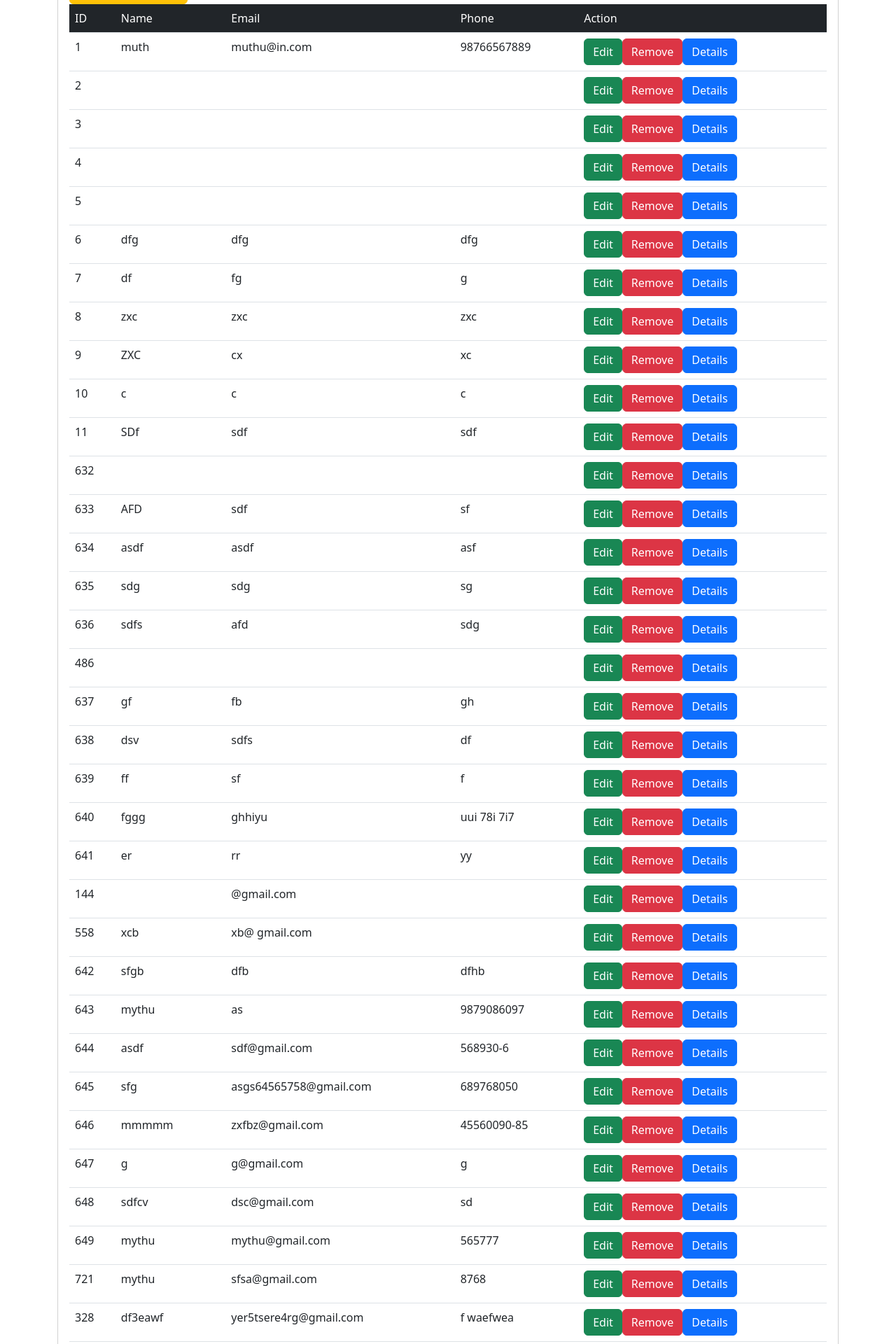
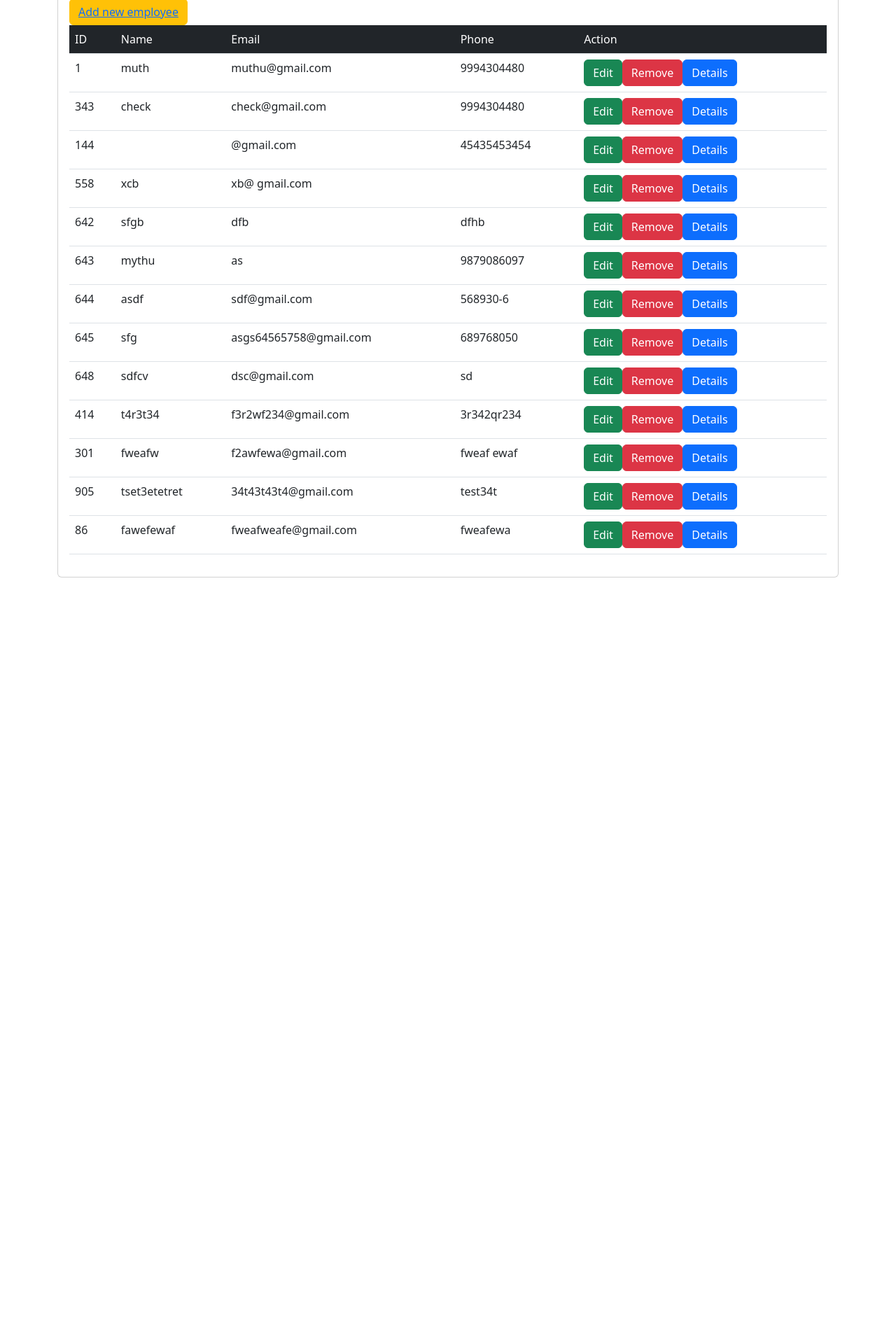
Before and after one commit to mythily-muthu/crud_operation, a React (Create React App) app: page / in a window 1280 px wide. Shown: the part 160-2080 px from the top of the page at 70% size. After the commit the page ends 985 px from the top, so only its background shows below. Built offline with nearby package versions, Linux system fonts and the light colour scheme; data requests are answered from the project's data file.

Commit message:
Feat: Confirm model added , Fix: Crud operation implemented

```diff
--- a/db.json
+++ b/db.json
@@ -3,142 +3,20 @@
     {
       "id": 1,
       "name": "muth",
-      "email": "muthu@in.com",
-      "phone": "98766567889",
-      "phone_number": "4566666666"
+      "email": "muthu@gmail.com",
+      "phone": "9994304480"
     },
     {
-      "id": 2
-    },
-    {
-      "id": 3
-    },
-    {
-      "id": 4
-    },
-    {
-      "id": 5
-    },
-    {
-      "id": 6,
-      "name": "dfg",
-      "email": "dfg",
-      "phone": "dfg",
-      "active": true
-    },
-    {
-      "id": 7,
-      "name": "df",
-      "email": "fg",
-      "phone": "g",
-      "active": true
-    },
-    {
-      "id": 8,
-      "name": "zxc",
-      "email": "zxc",
-      "phone": "zxc",
-      "active": true
-    },
-    {
-      "id": 9,
-      "name": "ZXC",
-      "email": "cx",
-      "phone": "xc",
-      "active": true
-    },
-    {
-      "id": 10,
-      "name": "c",
-      "email": "c",
-      "phone": "c",
-      "active": true
-    },
-    {
-      "id": 11,
-      "name": "SDf",
-      "email": "sdf",
-      "phone": "sdf",
-      "active": true
-    },
-    {
-      "0": "o",
-      "1": "n",
-      "id": 632
-    },
-    {
-      "id": 633,
-      "name": "AFD",
-      "email": "sdf",
-      "phone": "sf",
-      "active": true
-    },
-    {
-      "id": 634,
-      "name": "asdf",
-      "email": "asdf",
-      "phone": "asf",
-      "active": true
-    },
-    {
-      "id": 635,
-      "name": "sdg",
-      "email": "sdg",
-      "phone": "sg",
-      "active": true
-    },
-    {
-      "id": 636,
-      "name": "sdfs",
-      "email": "afd",
-      "phone": "sdg",
-      "active": true
-    },
-    {
-      "0": "o",
-      "1": "n",
-      "id": 486
-    },
-    {
-      "id": 637,
-      "name": "gf",
-      "email": "fb",
-      "phone": "gh",
-      "active": true
-    },
-    {
-      "id": 638,
-      "name": "dsv",
-      "email": "sdfs",
-      "phone": "df",
-      "active": true
-    },
-    {
-      "id": 639,
-      "name": "ff",
-      "email": "sf",
-      "phone": "f",
-      "active": true
-    },
-    {
-      "id": 640,
-      "name": "fggg",
-      "email": "ghhiyu",
-      "phone": "uui 78i 7i7",
-      "active": true
-    },
-    {
-      "id": 641,
-      "name": "er",
-      "email": "rr",
-      "phone": "yy",
-      "active": true
+      "id": 343,
+      "name": "check",
+      "email": "check@gmail.com",
+      "phone": "9994304480"
     },
     {
       "id": 144,
       "name": "",
       "email": "@gmail.com",
-      "phone_number": ""
+      "phone": "45435453454"
     },
     {
       "id": 558,
@@ -171,40 +49,10 @@
       "phone": "689768050"
     },
     {
-      "id": 646,
-      "name": "mmmmm",
-      "email": "zxfbz@gmail.com",
-      "phone": "45560090-85"
-    },
-    {
-      "id": 647,
-      "name": "g",
-      "email": "g@gmail.com",
-      "phone": "g"
-    },
-    {
       "id": 648,
       "name": "sdfcv",
       "email": "dsc@gmail.com",
       "phone": "sd"
-    },
-    {
-      "id": 649,
-      "name": "mythu",
-      "email": "mythu@gmail.com",
-      "phone": "565777"
-    },
-    {
-      "id": 721,
-      "name": "mythu",
-      "email": "sfsa@gmail.com",
-      "phone": "8768"
-    },
-    {
-      "id": 328,
-      "name": "df3eawf ",
-      "email": "yer5tsere4rg@gmail.com",
-      "phone": "f waefwea"
     },
     {
       "id": 414,
--- a/package.json
+++ b/package.json
@@ -9,6 +9,7 @@
     "axios": "^1.2.2",
     "bootstrap": "^5.2.3",
     "react": "^18.2.0",
+    "react-bootstrap": "^2.7.0",
     "react-dom": "^18.2.0",
     "react-router-dom": "^6.6.2",
     "react-scripts": "5.0.1",
--- a/public/index.html
+++ b/public/index.html
@@ -10,6 +10,12 @@
       content="Web site created using create-react-app"
     />
     <link rel="apple-touch-icon" href="%PUBLIC_URL%/logo192.png" />
+    <link
+      rel="stylesheet"
+      href="https://cdn.jsdelivr.net/npm/bootstrap@5.2.3/dist/css/bootstrap.min.css"
+      integrity="sha384-rbsA2VBKQhggwzxH7pPCaAqO46MgnOM80zW1RWuH61DGLwZJEdK2Kadq2F9CUG65"
+      crossorigin="anonymous"
+    />
     <!--
       manifest.json provides metadata used when your web app is installed on a
       user's mobile device or desktop. See https://developers.google.com/web/fundamentals/web-app-manifest/
--- a/src/App.js
+++ b/src/App.js
@@ -10,7 +10,7 @@ import EmpDetails from "./EmpDetails";
 function App() {
   return (
     <div className="App">
-      <h2 className='text-center'>React CRUD application</h2>
+      <h2 className='text-center ' style={{ marginTop: "30px" }}>React CRUD application</h2>
       <Router>
         <Routes>
           <Route path="/" element={<EmpListing />} />
--- a/src/EmpDetails.js
+++ b/src/EmpDetails.js
@@ -4,17 +4,21 @@ import { useParams } from 'react-router-dom'
 
 const EmpDetails = () => {
 
-    let emp_id = useParams()
-    let [empData, setEmpData] = useState([])
+    let params = useParams();
 
-    const getAllEmployees = async () => {
-        let res = await axios.get("http://localhost:8000/employees" + emp_id);
+    let [empData, setEmpData] = useState({})
+
+    const getEmployeeData = async () => {
+        let res = await axios.get(`http://localhost:8000/employees/${params.emp_id}`);
         setEmpData(res.data);
     };
-    console.log(empData)
+
+
     useEffect(() => {
-        getAllEmployees();
+        getEmployeeData();
     }, []);
+
+    console.log("emp dat:", empData)
 
     return (
         <div>
--- a/src/EmpEdit.js
+++ b/src/EmpEdit.js
@@ -9,7 +9,7 @@ const EditEmployee = () => {
     const [employeeData, setEmployeeData] = useState({
         name: "",
         email: "",
-        phone_number: "",
+        phone: "",
     });
 
     let getEmployeeData = async () => {
@@ -19,7 +19,7 @@ const EditEmployee = () => {
         setEmployeeData(res.data);
     };
 
-    const handleEdit = (e, id) => {
+    const handleUpdate = (e, id) => {
         e.preventDefault();
 
         axios.put(`http://localhost:8000/employees/${id}`, {
@@ -38,7 +38,7 @@ const EditEmployee = () => {
             <div className="row">
                 <div className="offset-lg-3 col-lg-6">
                     <form className="container">
-                        <div className="card" style={{ textAlign: "left" }}>
+                        <div className="card" style={{ textAlign: "left", marginTop: "30px" }}>
                             <div className="card-title">
                                 <h2>Employee Edit</h2>
                             </div>
@@ -82,23 +82,24 @@ const EditEmployee = () => {
                                             <label>Phone</label>
                                             <input
                                                 className="form-control"
-                                                value={employeeData.phone_number}
+                                                value={employeeData.phone}
                                                 onChange={(e) =>
                                                     setEmployeeData({
                                                         ...employeeData,
-                                                        phone_number: e.target.value,
+                                                        phone: e.target.value,
                                                     })
                                                 }
                                             ></input>
                                         </div>
                                     </div>
 
-                                    <div className="col-lg-12">
-                                        <div className="form-group">
+
+                                    <div className="col-lg-12 ">
+                                        <div className="form-group   d-flex gap-2 mt-3 align-items-center " >
                                             <button
                                                 className="btn btn-success"
                                                 type="submit"
-                                                onClick={(e) => handleEdit(e, employeeData.id)}
+                                                onClick={(e) => handleUpdate(e, employeeData.id)}
                                             >
                                                 update
                                             </button>
--- a/src/EmpListing.js
+++ b/src/EmpListing.js
@@ -1,16 +1,33 @@
 import axios from 'axios'
 import React, { useState, useEffect } from 'react'
 import { Link, useNavigate } from 'react-router-dom';
+
+import { Button, Modal } from 'react-bootstrap';
 
 const EmpListing = () => {
 
     let [empData, setEmpData] = useState([])
     let navigate = useNavigate()
 
+    const [showModal, setShowModal] = useState(false);
+    const [itemToDelete, setItemToDelete] = useState(null);
+
+    const handleDelete = id => {
+        setItemToDelete(id);
+        setShowModal(true);
+    }
+
+    const handleConfirmDelete = async () => {
+        // Delete the item here
+        await axios.delete(`http://localhost:8000/employees/${itemToDelete}`);
+        getAllEmployees()
+        setShowModal(false);
+    }
+
 
 
     let LoadEdit = (id) => {
-        navigate("/employee/edit/" + id)
+        navigate(`/employee/edit/${id}`)
     }
 
 
@@ -20,10 +37,14 @@ const EmpListing = () => {
 
 
 
-    let RemoveFunction = (id) => {
-        navigate("/")
+
+    const deleteEmployee = async (id) => {
+        if (window.confirm("You want to delete this item?")) {
+            // Delete the item here
+
+        }
+
     }
-
 
 
 
@@ -32,7 +53,7 @@ const EmpListing = () => {
         let res = await axios.get("http://localhost:8000/employees");
         setEmpData(res.data);
     };
-    console.log(empData)
+
     useEffect(() => {
         getAllEmployees();
     }, []);
@@ -65,12 +86,27 @@ const EmpListing = () => {
                                         <td>{item.email}</td>
                                         <td>{item.phone}</td>
                                         <td><a onClick={() => { LoadEdit(item.id) }} className='btn btn-success'>Edit</a>
-                                            <a onClick={() => { RemoveFunction(item.id) }} className='btn btn-danger'>Remove</a>
+                                            <a onClick={() => { handleDelete(item.id) }} className='btn btn-danger'>Remove</a>
                                             <a onClick={() => { LoadDetails(item.id) }} className='btn btn-primary'>Details</a></td>
                                     </tr>
                                 ))}
                         </tbody>
                     </table>
+
+                    <Modal show={showModal} onHide={() => setShowModal(false)}>
+                        <Modal.Header closeButton>
+                            <Modal.Title>Confirm Delete</Modal.Title>
+                        </Modal.Header>
+                        <Modal.Body>Are you sure you want to delete {itemToDelete} item?</Modal.Body>
+                        <Modal.Footer>
+                            <Button variant="secondary" onClick={() => setShowModal(false)}>
+                                Cancel
+                            </Button>
+                            <Button variant="danger" onClick={handleConfirmDelete}>
+                                Delete
+                            </Button>
+                        </Modal.Footer>
+                    </Modal>
                 </div>
             </div>
         </div>
```
Also changed, not shown: 1 other file (tests, documents, lock files or other folders).
